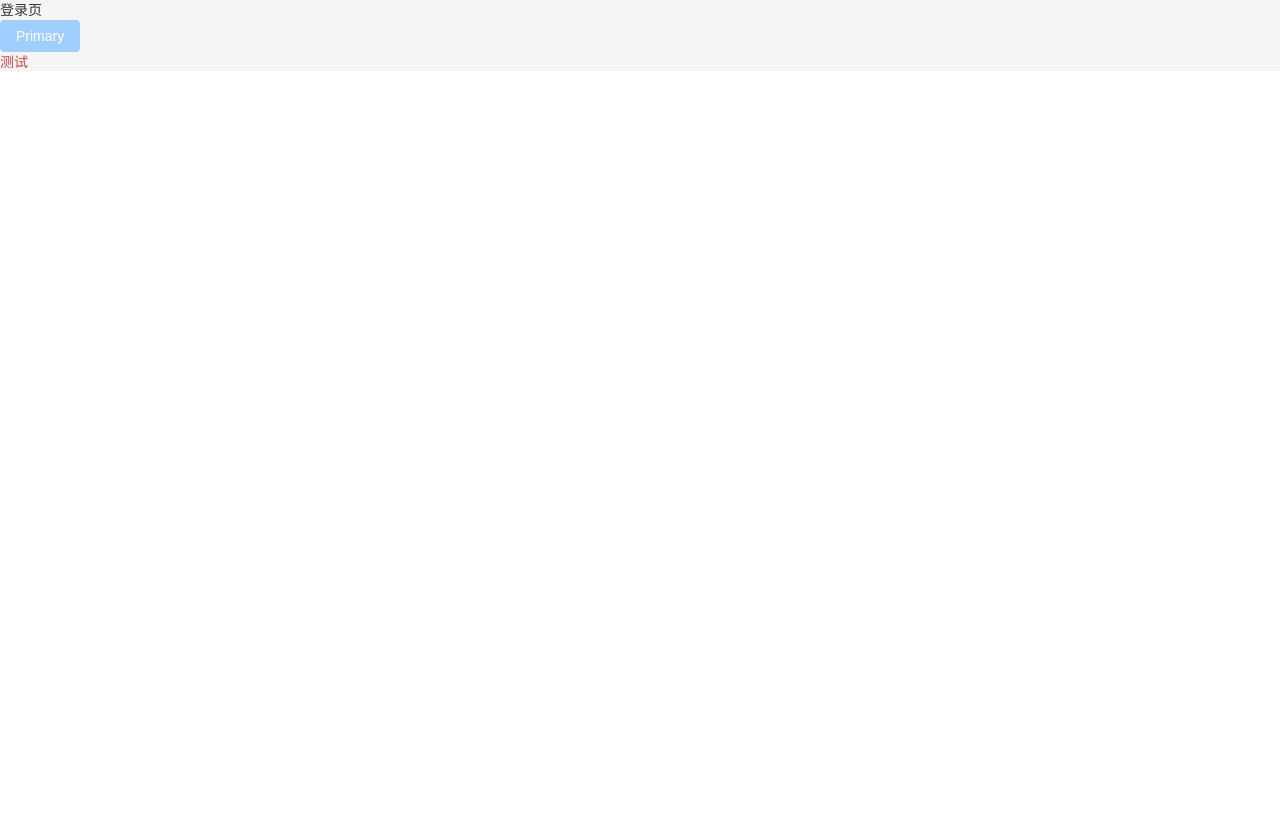
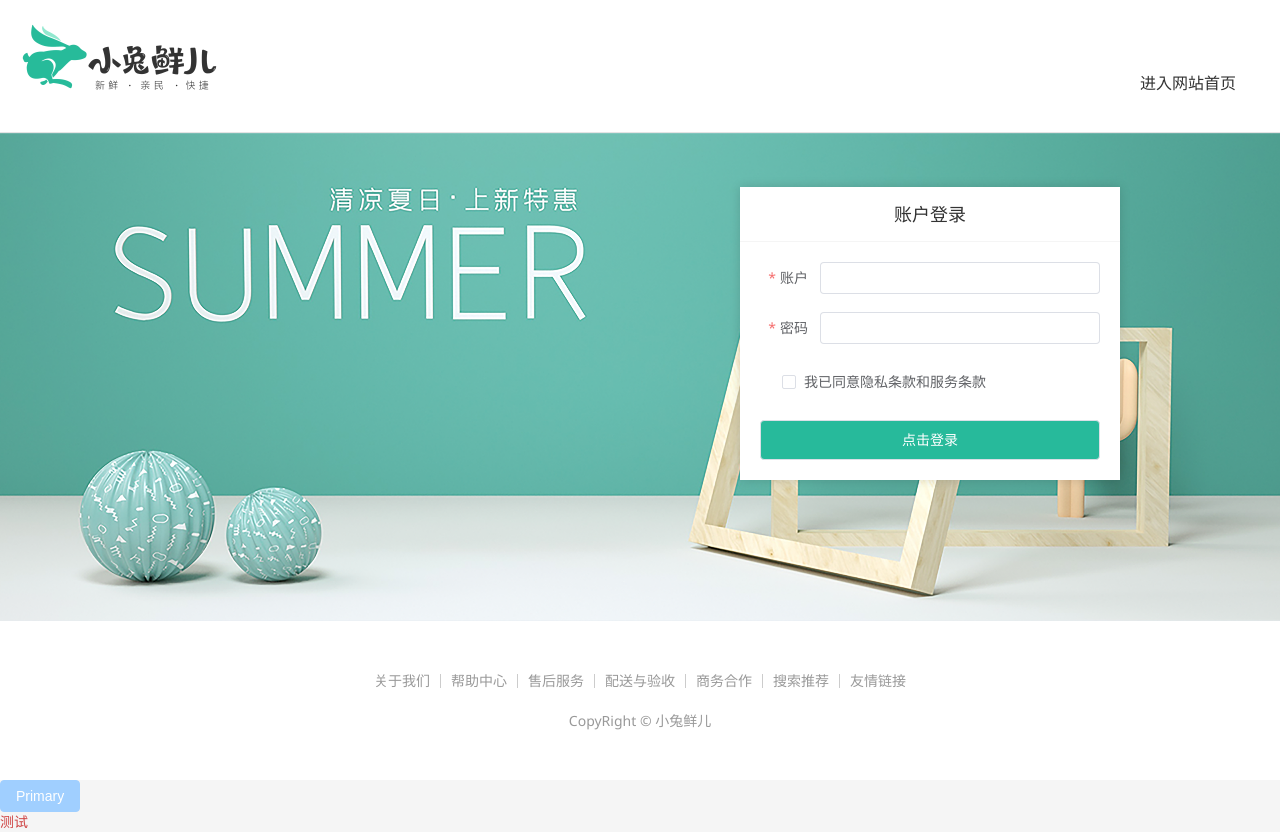
Before and after one commit to luo6667/vue3Rabbit, a Vue app: page /login in a window 1280 px wide. Before the commit the page ends 800 px from the top, so only its background shows below. Built offline with nearby package versions, Linux system fonts and the light colour scheme; a small style sheet from the web is missing.

Commit message:
登录业务

```diff
--- /dev/null
+++ b/src/apis/user.js
@@ -0,0 +1,13 @@
+// 封装所有和用户相关的接口函数
+import httpInstance from '@/utils/http'
+
+export const loginAPI = ({account, password}) => {
+  return httpInstance({
+    url: '/login',
+    method: 'POST',
+    data: {
+      account,
+      password,
+    }
+  })
+}
--- a/src/utils/http.js
+++ b/src/utils/http.js
@@ -1,5 +1,6 @@
 // 对axios进行封装
 import axios  from 'axios'
+import { ElMessage } from 'element-plus'
 
 const httpInstance = axios.create({
   baseURL: 'http://pcapi-xiaotuxian-front-devtest.itheima.net',
@@ -13,7 +14,13 @@
 
 // 配置响应拦截器
 httpInstance.interceptors.response.use(res => res.data, e=> {
+  // 统一错误提示
+  ElMessage({
+    type:'warning',
+    message:e.response.data.message
+  })
   return Promise.reject(e)
+
 })
 
 export default httpInstance
--- a/src/views/Layout/components/LayoutNav.vue
+++ b/src/views/Layout/components/LayoutNav.vue
@@ -1,12 +1,14 @@
 <script setup>
-
+import { useRouter } from 'vue-router'
+const router = useRouter()
 </script>
 
 <template>
   <nav class="app-topnav">
     <div class="container">
       <ul>
-        <template v-if="true">
+        <!-- 多模版渲染 区分登录状态和非登录状态 -->
+        <template v-if="false">
           <li><a href="javascript:;"><i class="iconfont icon-user"></i>周杰伦</a></li>
           <li>
             <el-popconfirm title="确认退出吗?" confirm-button-text="确认" cancel-button-text="取消">
@@ -19,7 +21,7 @@
           <li><a href="javascript:;">会员中心</a></li>
         </template>
         <template v-else>
-          <li><a href="javascript:;">请先登录</a></li>
+          <li><a href="javascript:;" @click="router.push('/login')">请先登录</a></li>
           <li><a href="javascript:;">帮助中心</a></li>
           <li><a href="javascript:;">关于我们</a></li>
         </template>
--- a/src/views/Login/index.vue
+++ b/src/views/Login/index.vue
@@ -1,3 +1,348 @@
+<script setup>
+import { ref } from 'vue'
+import { loginAPI } from '@/apis/user'
+import { ElMessage } from 'element-plus'
+import 'element-plus/theme-chalk/el-message.css'
+import { useRouter } from 'vue-router'
+
+// 表单校验(账号名+密码)
+// 准备表单对象
+const form = ref({
+  account:'',
+  password:''
+})
+
+// 准备规则对象
+const rules = ref({
+  account:[
+    {required:true, message:'用户名不能为空', trigger:['blur']}
+  ],
+  password:[
+    { required:true, message:'密码不能为空', trigger:['blur']},
+    { min :6, max : 12, message:'密码长度必须在6-12位之间', trigger:['blur']}
+  ],
+  agree:[
+    {
+      validator: (rule, value, callback) => {
+        console.log(value);
+        // 自定义校验逻辑
+        // 勾选就通过 不勾选就不通过
+        if(value){
+          callback()
+        } else {
+          callback(new Error('请先同意隐私条款和服务条款'))
+        }
+      }
+    }
+  ]
+})
+
+// 获取表单实例做统一校验
+const formRef = ref(null)
+const router = useRouter()
+const doLogin = () => {
+  const {account, password} = form.value
+  formRef.value.validate(async(valid) => {
+    // valid 所有表单都通过校验，才为true
+    console.log(valid);
+    // 以valid为判断条件 如果通过校验才执行登录逻辑
+    if(valid){
+      // 登录逻辑
+      const res = await loginAPI({account, password})
+      console.log(res);
+      // 1.提示用户
+      // 2.跳转首页
+      ElMessage({ type:'success',message:'登录成功'})
+      // 跳转首页
+      router.replace({path:'/'})
+    }
+  })
+}
+</script>
+
+
 <template>
-  <div>登录页</div>
+  <div>
+    <header class="login-header">
+      <div class="container m-top-20">
+        <h1 class="logo">
+          <RouterLink to="/">小兔鲜</RouterLink>
+        </h1>
+        <RouterLink class="entry" to="/">
+          进入网站首页
+          <i class="iconfont icon-angle-right"></i>
+          <i class="iconfont icon-angle-right"></i>
+        </RouterLink>
+      </div>
+    </header>
+    <section class="login-section">
+      <div class="wrapper">
+        <nav>
+          <a href="javascript:;">账户登录</a>
+        </nav>
+        <div class="account-box">
+          <div class="form">
+            <el-form ref="formRef" :model="form" :rules="rules" label-position="right" label-width="60px"
+              status-icon>
+              <el-form-item prop="account" label="账户">
+                <el-input v-model="form.account"/>
+              </el-form-item>
+              <el-form-item prop="password" label="密码">
+                <el-input v-model="form.password"/>
+              </el-form-item>
+              <el-form-item label-width="22px" prop="agree">
+                <el-checkbox  size="large" v-model="form.agree">
+                  我已同意隐私条款和服务条款
+                </el-checkbox>
+              </el-form-item>
+              <el-button size="large" class="subBtn" @click="doLogin">点击登录</el-button>
+            </el-form>
+          </div>
+        </div>
+      </div>
+    </section>
+
+    <footer class="login-footer">
+      <div class="container">
+        <p>
+          <a href="javascript:;">关于我们</a>
+          <a href="javascript:;">帮助中心</a>
+          <a href="javascript:;">售后服务</a>
+          <a href="javascript:;">配送与验收</a>
+          <a href="javascript:;">商务合作</a>
+          <a href="javascript:;">搜索推荐</a>
+          <a href="javascript:;">友情链接</a>
+        </p>
+        <p>CopyRight &copy; 小兔鲜儿</p>
+      </div>
+    </footer>
+  </div>
 </template>
+
+<style scoped lang='scss'>
+.login-header {
+  background: #fff;
+  border-bottom: 1px solid #e4e4e4;
+
+  .container {
+    display: flex;
+    align-items: flex-end;
+    justify-content: space-between;
+  }
+
+  .logo {
+    width: 200px;
+
+    a {
+      display: block;
+      height: 132px;
+      width: 100%;
+      text-indent: -9999px;
+      background: url("@/assets/images/logo.png") no-repeat center 18px / contain;
+    }
+  }
+
+  .sub {
+    flex: 1;
+    font-size: 24px;
+    font-weight: normal;
+    margin-bottom: 38px;
+    margin-left: 20px;
+    color: #666;
+  }
+
+  .entry {
+    width: 120px;
+    margin-bottom: 38px;
+    font-size: 16px;
+
+    i {
+      font-size: 14px;
+      color: $xtxColor;
+      letter-spacing: -5px;
+    }
+  }
+}
+
+.login-section {
+  background: url('@/assets/images/login-bg.png') no-repeat center / cover;
+  height: 488px;
+  position: relative;
+
+  .wrapper {
+    width: 380px;
+    background: #fff;
+    position: absolute;
+    left: 50%;
+    top: 54px;
+    transform: translate3d(100px, 0, 0);
+    box-shadow: 0 0 10px rgba(0, 0, 0, 0.15);
+
+    nav {
+      font-size: 14px;
+      height: 55px;
+      margin-bottom: 20px;
+      border-bottom: 1px solid #f5f5f5;
+      display: flex;
+      padding: 0 40px;
+      text-align: right;
+      align-items: center;
+
+      a {
+        flex: 1;
+        line-height: 1;
+        display: inline-block;
+        font-size: 18px;
+        position: relative;
+        text-align: center;
+      }
+    }
+  }
+}
+
+.login-footer {
+  padding: 30px 0 50px;
+  background: #fff;
+
+  p {
+    text-align: center;
+    color: #999;
+    padding-top: 20px;
+
+    a {
+      line-height: 1;
+      padding: 0 10px;
+      color: #999;
+      display: inline-block;
+
+      ~a {
+        border-left: 1px solid #ccc;
+      }
+    }
+  }
+}
+
+.account-box {
+  .toggle {
+    padding: 15px 40px;
+    text-align: right;
+
+    a {
+      color: $xtxColor;
+
+      i {
+        font-size: 14px;
+      }
+    }
+  }
+
+  .form {
+    padding: 0 20px 20px 20px;
+
+    &-item {
+      margin-bottom: 28px;
+
+      .input {
+        position: relative;
+        height: 36px;
+
+        >i {
+          width: 34px;
+          height: 34px;
+          background: #cfcdcd;
+          color: #fff;
+          position: absolute;
+          left: 1px;
+          top: 1px;
+          text-align: center;
+          line-height: 34px;
+          font-size: 18px;
+        }
+
+        input {
+          padding-left: 44px;
+          border: 1px solid #cfcdcd;
+          height: 36px;
+          line-height: 36px;
+          width: 100%;
+
+          &.error {
+            border-color: $priceColor;
+          }
+
+          &.active,
+          &:focus {
+            border-color: $xtxColor;
+          }
+        }
+
+        .code {
+          position: absolute;
+          right: 1px;
+          top: 1px;
+          text-align: center;
+          line-height: 34px;
+          font-size: 14px;
+          background: #f5f5f5;
+          color: #666;
+          width: 90px;
+          height: 34px;
+          cursor: pointer;
+        }
+      }
+
+      >.error {
+        position: absolute;
+        font-size: 12px;
+        line-height: 28px;
+        color: $priceColor;
+
+        i {
+          font-size: 14px;
+          margin-right: 2px;
+        }
+      }
+    }
+
+    .agree {
+      a {
+        color: #069;
+      }
+    }
+
+    .btn {
+      display: block;
+      width: 100%;
+      height: 40px;
+      color: #fff;
+      text-align: center;
+      line-height: 40px;
+      background: $xtxColor;
+
+      &.disabled {
+        background: #cfcdcd;
+      }
+    }
+  }
+
+  .action {
+    padding: 20px 40px;
+    display: flex;
+    justify-content: space-between;
+    align-items: center;
+
+    .url {
+      a {
+        color: #999;
+        margin-left: 10px;
+      }
+    }
+  }
+}
+
+.subBtn {
+  background: $xtxColor;
+  width: 100%;
+  color: #fff;
+}
+</style>
```
